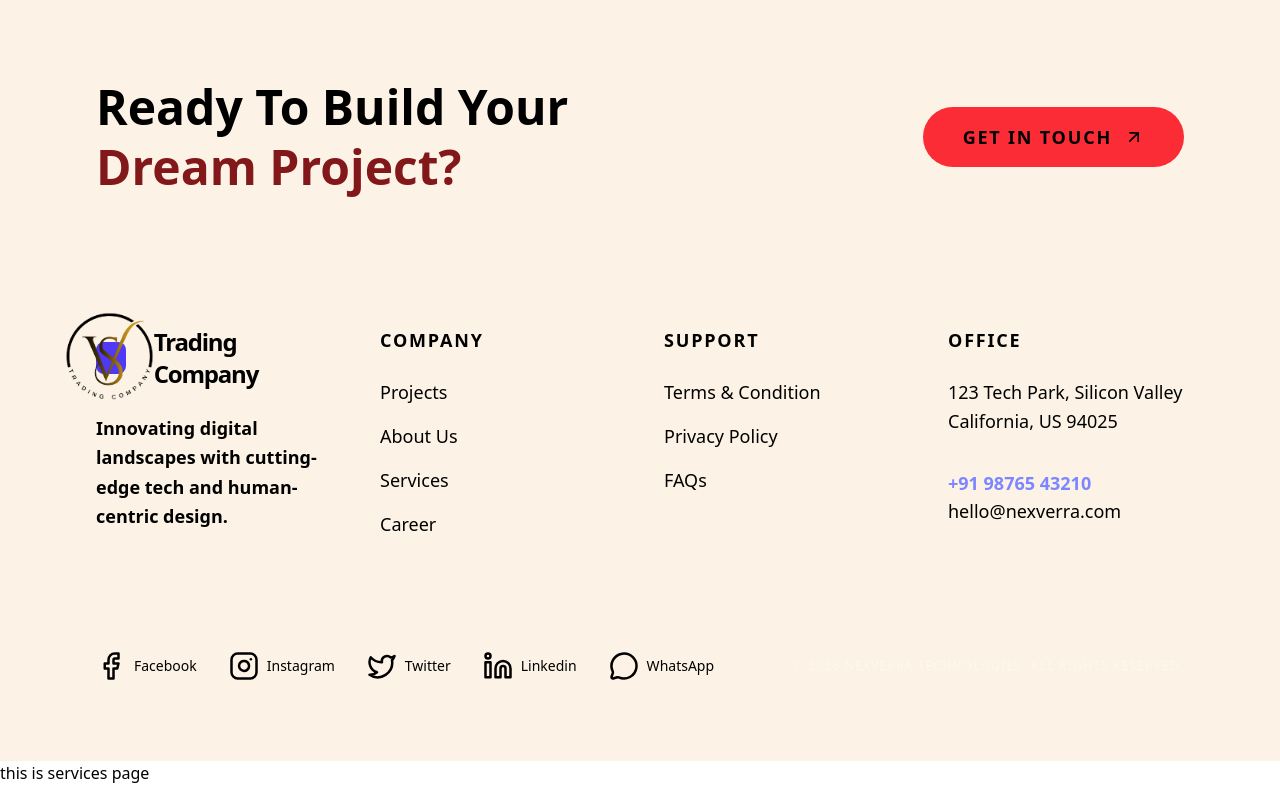
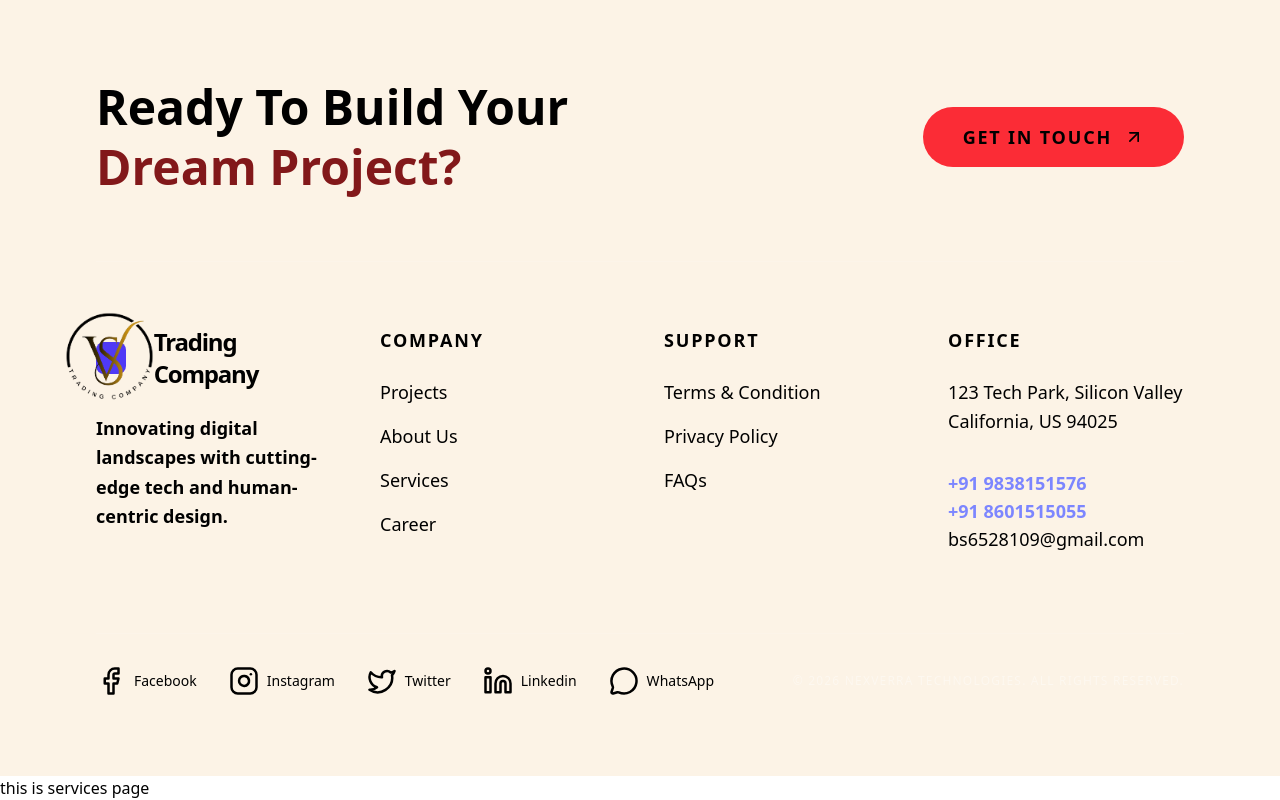
Before and after one commit to 9118271153shivamgupta/vsFrontend, a React (Vite) app: page /services in a window 1280 px wide. Shown: the part 1300-2100 px from the top of the page. Built offline with nearby package versions, Linux system fonts and the light colour scheme.

Commit message:
all uptate

```diff
--- a/src/components/footer/Footer.jsx
+++ b/src/components/footer/Footer.jsx
@@ -82,8 +82,9 @@ const Footer = () => {
               </p>
             </div>
             <div>
-              <p className="text-lg font-bold text-indigo-400">+91 98765 43210</p>
-              <p className="text-lg text-black font-medium">hello@nexverra.com</p>
+              <p className="text-lg font-bold text-indigo-400">+91 9838151576</p>
+              <p className="text-lg font-bold text-indigo-400">+91 8601515055</p>
+              <p className="text-lg text-black font-medium">bs6528109@gmail.com</p>
             </div>
           </div>
         </div>
--- a/src/pages/About.jsx
+++ b/src/pages/About.jsx
@@ -22,7 +22,7 @@ const About = () => {
               </p>
               <div className="flex gap-10">
                 <div>
-                  <h3 className="text-3xl font-bold">12+</h3>
+                  <h3 className="text-3xl font-bold">20+</h3>
                   <p className="text-sm text-gray-500 uppercase tracking-widest">Years Exp.</p>
                 </div>
                 <div>
@@ -30,7 +30,7 @@ const About = () => {
                   <p className="text-sm text-gray-500 uppercase tracking-widest">Projects</p>
                 </div>
                 <div>
-                  <h3 className="text-3xl font-bold">15+</h3>
+                  <h3 className="text-3xl font-bold">5+</h3>
                   <p className="text-sm text-gray-500 uppercase tracking-widest">Awards</p>
                 </div>
               </div>
```
